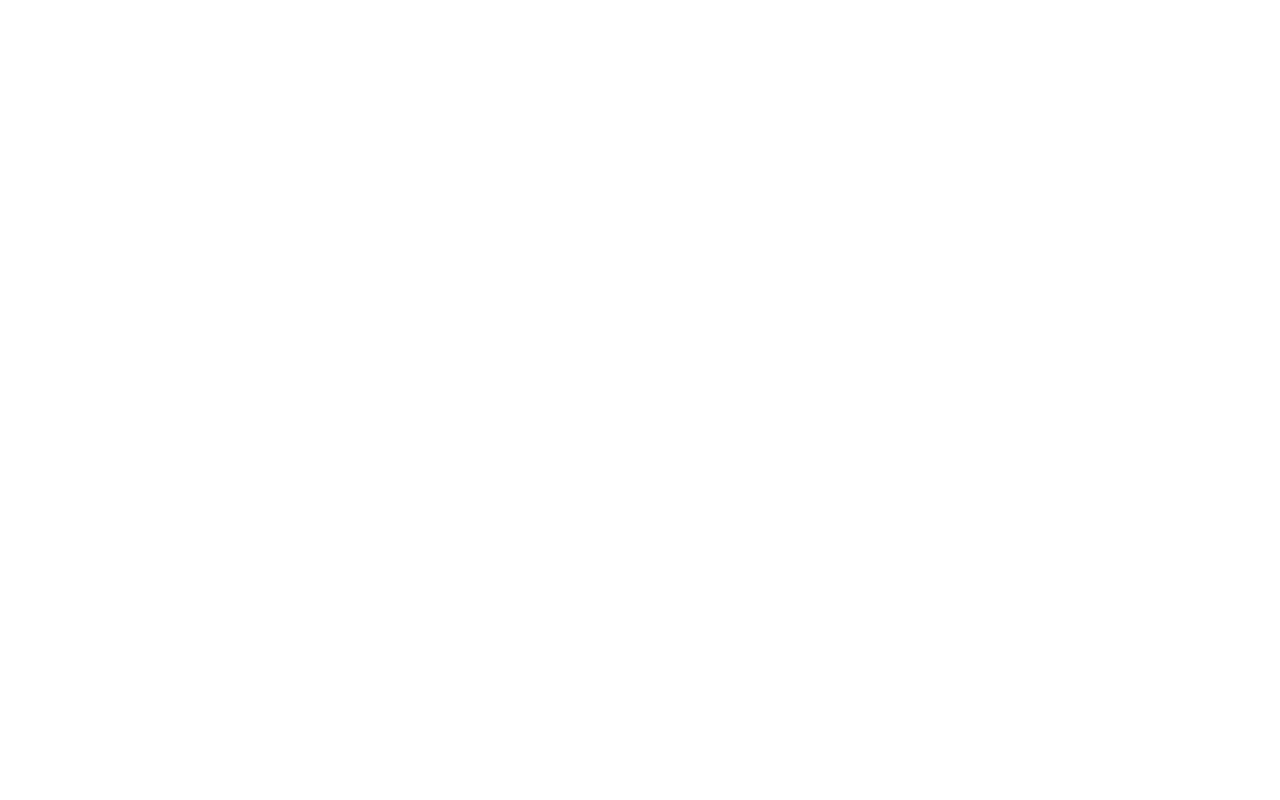
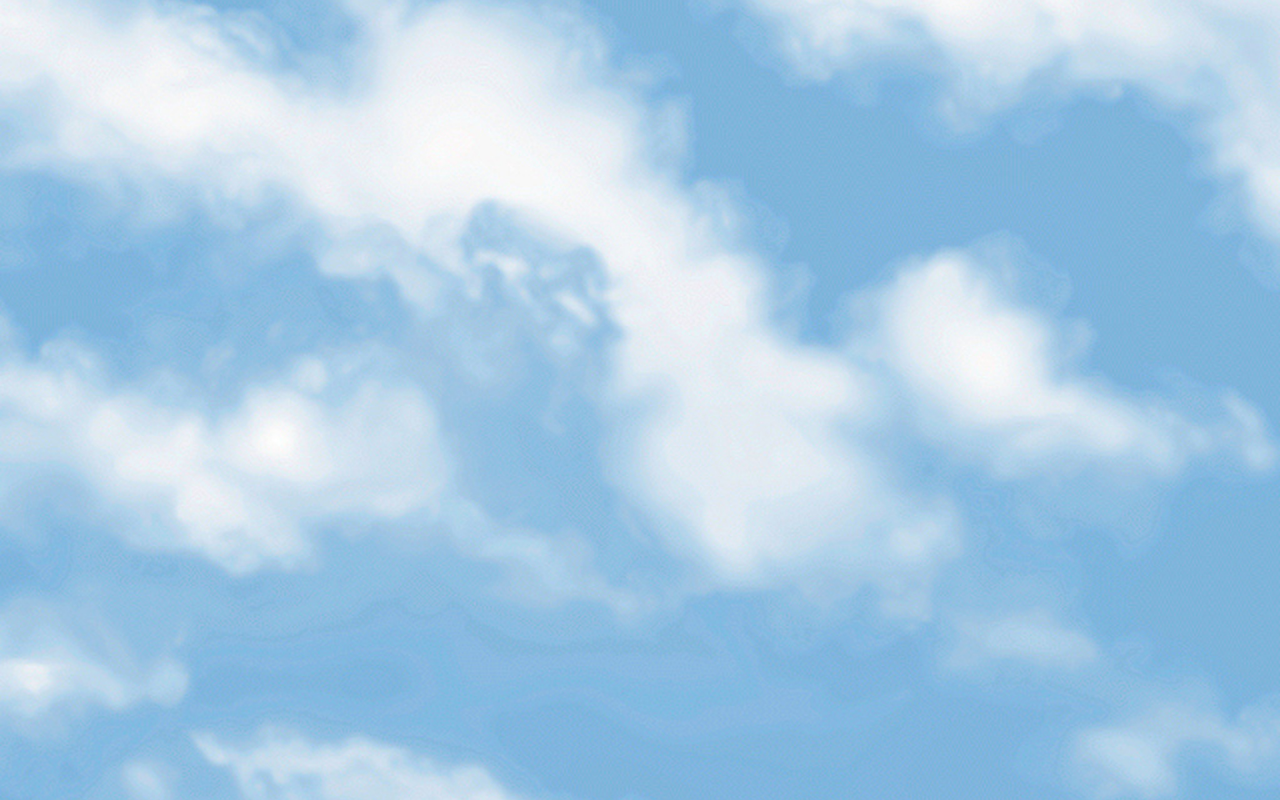
Before and after one commit to ChloeBallantyne/fake-OS, a plain HTML site: page index.html in a window 1280 px wide. Drawn offline with Linux system fonts and the light colour scheme.

Commit message:
created cloud background and covered the screen

```diff
--- a/index.html
+++ b/index.html
@@ -3,6 +3,7 @@
   <head>
     <meta charset="UTF-8" />
     <meta name="viewport" content="width=device-width, initial-scale=1.0" />
+    <link rel="stylesheet" href="style.css" />
     <title>Fake OS</title>
   </head>
   <body></body>
--- /dev/null
+++ b/style.scss
@@ -0,0 +1,10 @@
+html {
+  height: 99%;
+}
+body {
+  background-image: url(./assets/cloud-background.jpeg);
+  background-position: center;
+  background-size: cover;
+  background-repeat: no-repeat;
+  height: 99%;
+}
```
Also changed, not shown: assets/cloud-background.jpeg (added), style.css (added), 1 other file.
